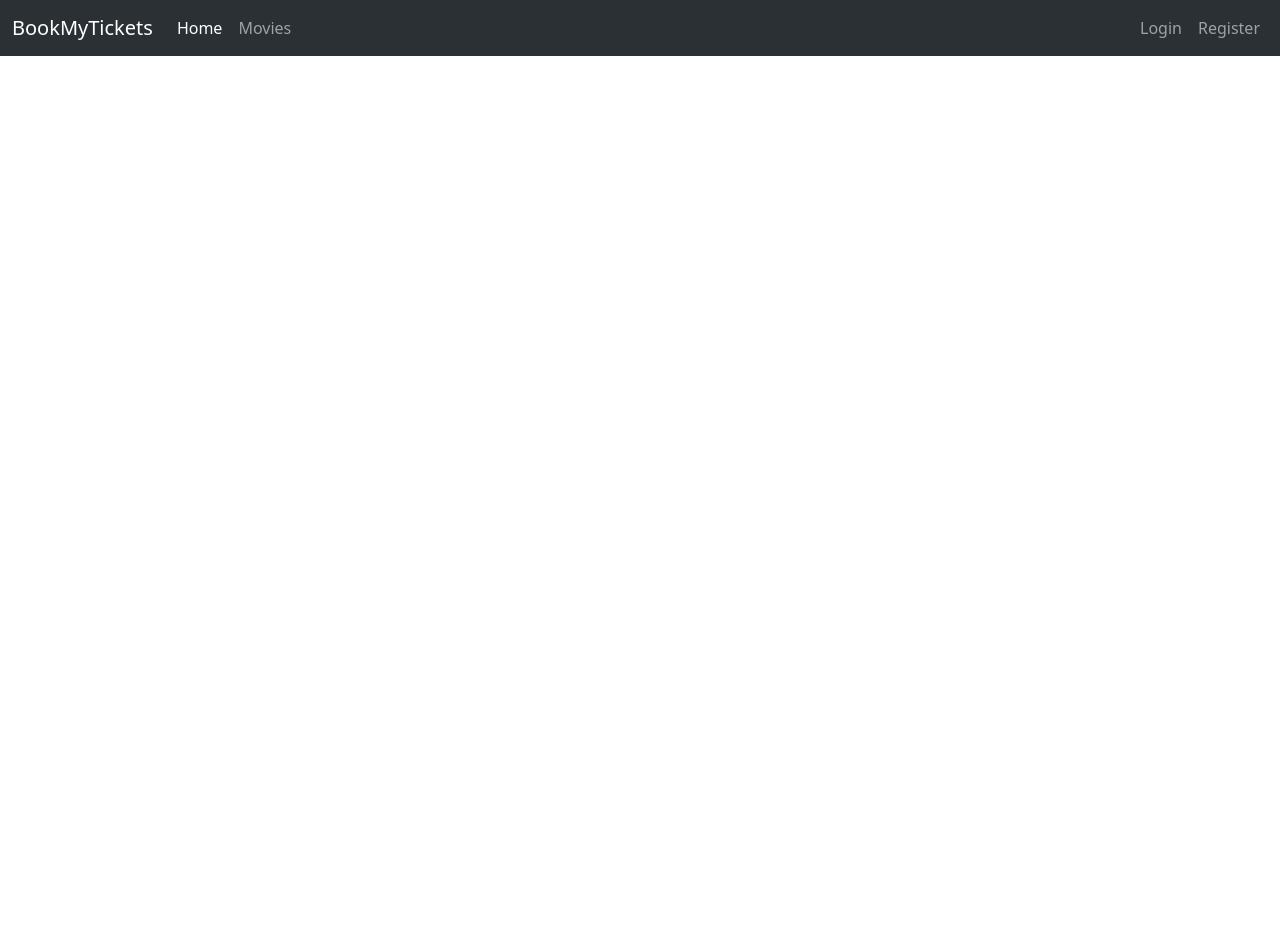
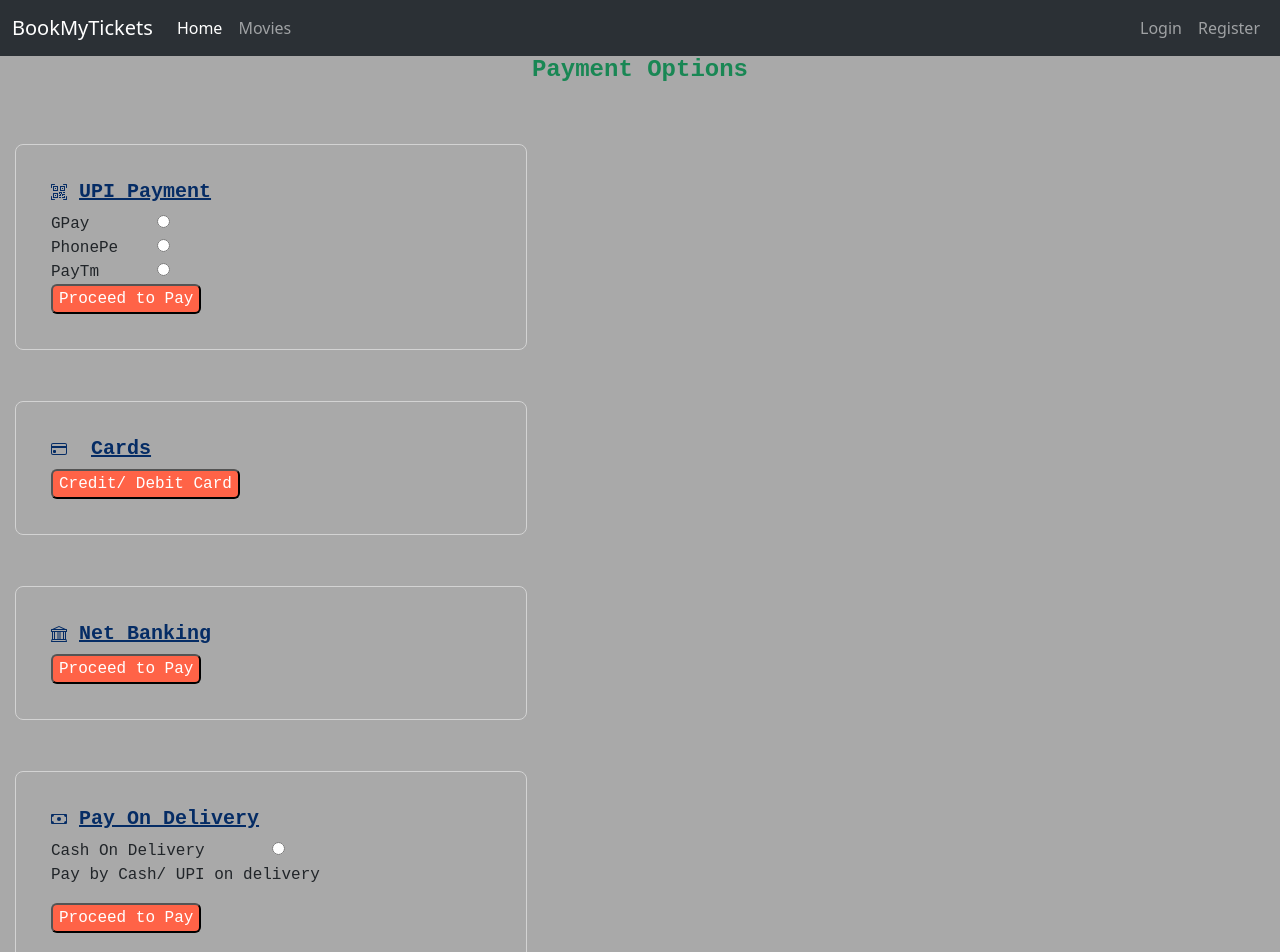
Before and after one commit to IrinBanu/BookMyTickets-App, an Angular app: page /payment in a window 1280 px wide. Before the commit this address led to /. Shown: the top 952 px of the page. Before the commit the page ends 800 px from the top, so only its background shows below. Built offline with nearby package versions, Linux system fonts and the light colour scheme.

Commit message:
payment page updated

```diff
--- a/src/app/app.routes.ts
+++ b/src/app/app.routes.ts
@@ -5,6 +5,7 @@ import { ViewMovieComponent } from './view-movie/view-movie.component';
 import { LoginComponent } from './login/login.component';
 import { RegisterComponent } from './register/register.component';
 import { CartComponent } from './cart/cart.component';
+import { PaymentComponent } from './payment/payment.component';
 
 export const routes: Routes = [
     {path:'home', component:HomeComponent},
@@ -13,5 +14,6 @@ export const routes: Routes = [
     {path:'login', component:LoginComponent},
     {path:'register', component:RegisterComponent},
     {path:'cart', component:CartComponent},
+    {path:'payment', component:PaymentComponent},
     {path:'',redirectTo:'/home', pathMatch:'full'}
 ];
--- a/src/app/cart/cart.component.html
+++ b/src/app/cart/cart.component.html
@@ -1,6 +1,6 @@
 <h4>My Cart</h4>
 
-<table class="table table-borderd">
+<table class="table table-bordered">
     <thead>
         <tr>
             <th>Movie Poster</th>
@@ -22,7 +22,7 @@
             <td><input type="number" value="{{item.numberoftickets}}"></td>
             <td><input type="date" name="" id=""></td>
             <td>
-                <button class="btn btn-info">Confirm Booking</button>
+                <button class="btn btn-info" routerLink="/payment">Confirm Booking</button>
                 &nbsp;
                 <button class="btn btn-danger" (click)="removeItem(i)">Delete</button>
             </td>
--- a/src/app/cart/cart.component.ts
+++ b/src/app/cart/cart.component.ts
@@ -1,10 +1,11 @@
 import { CommonModule } from '@angular/common';
 import { Component, OnInit } from '@angular/core';
+import { RouterLink } from '@angular/router';
 
 @Component({
   selector: 'app-cart',
   standalone: true,
-  imports: [CommonModule],
+  imports: [CommonModule, RouterLink],
   templateUrl: './cart.component.html',
   styles: ``
 })
--- a/src/app/payment/payment.component.html
+++ b/src/app/payment/payment.component.html
@@ -1 +1,61 @@
-<p>payment works!</p>
+<div class="payment">
+    <h4 class="text-success"><b>Payment Options</b></h4>
+</div><br /><br />
+
+<div>
+    <form>
+        <div class="payment_form">
+            <h5 class="text-primary-emphasis"><svg xmlns="http://www.w3.org/2000/svg" width="16" height="16"
+                    fill="currentColor" class="bi bi-qr-code-scan" viewBox="0 0 16 16">
+                    <path
+                        d="M0 .5A.5.5 0 0 1 .5 0h3a.5.5 0 0 1 0 1H1v2.5a.5.5 0 0 1-1 0v-3Zm12 0a.5.5 0 0 1 .5-.5h3a.5.5 0 0 1 .5.5v3a.5.5 0 0 1-1 0V1h-2.5a.5.5 0 0 1-.5-.5ZM.5 12a.5.5 0 0 1 .5.5V15h2.5a.5.5 0 0 1 0 1h-3a.5.5 0 0 1-.5-.5v-3a.5.5 0 0 1 .5-.5Zm15 0a.5.5 0 0 1 .5.5v3a.5.5 0 0 1-.5.5h-3a.5.5 0 0 1 0-1H15v-2.5a.5.5 0 0 1 .5-.5ZM4 4h1v1H4V4Z" />
+                    <path d="M7 2H2v5h5V2ZM3 3h3v3H3V3Zm2 8H4v1h1v-1Z" />
+                    <path d="M7 9H2v5h5V9Zm-4 1h3v3H3v-3Zm8-6h1v1h-1V4Z" />
+                    <path
+                        d="M9 2h5v5H9V2Zm1 1v3h3V3h-3ZM8 8v2h1v1H8v1h2v-2h1v2h1v-1h2v-1h-3V8H8Zm2 2H9V9h1v1Zm4 2h-1v1h-2v1h3v-2Zm-4 2v-1H8v1h2Z" />
+                    <path d="M12 9h2V8h-2v1Z" />
+                </svg>&nbsp;<b><u>UPI Payment</u></b></h5>
+            <label for="gpay">GPay</label>&nbsp;&nbsp;&nbsp;&nbsp;&nbsp;&nbsp;
+            <input type="radio" name="upi-payment" id="gpay" value="GPay"><br/>
+            <label for="PhonePe">PhonePe</label>&nbsp;&nbsp;&nbsp;
+            <input type="radio" name="upi-payment" id="phonepe" value="PhonePe"><br/>
+            <label for="PayTm">PayTm</label>&nbsp;&nbsp;&nbsp;&nbsp;&nbsp;
+            <input type="radio" name="upi-payment" id="paytm" value="PayTm"><br/>
+
+            <button class="rounded-2" style="background-color: tomato; color: white;">Proceed to Pay</button>
+        </div><br /><br />
+
+        <div class="payment_form">
+            <h5 class="text-primary-emphasis"><svg xmlns="http://www.w3.org/2000/svg" width="16" height="16"
+                    fill="currentColor" class="bi bi-credit-card" viewBox="0 0 16 16">
+                    <path
+                        d="M0 4a2 2 0 0 1 2-2h12a2 2 0 0 1 2 2v8a2 2 0 0 1-2 2H2a2 2 0 0 1-2-2zm2-1a1 1 0 0 0-1 1v1h14V4a1 1 0 0 0-1-1zm13 4H1v5a1 1 0 0 0 1 1h12a1 1 0 0 0 1-1z" />
+                    <path d="M2 10a1 1 0 0 1 1-1h1a1 1 0 0 1 1 1v1a1 1 0 0 1-1 1H3a1 1 0 0 1-1-1z" />
+                </svg> &nbsp;<b><u>Cards</u></b></h5>
+            <button class="rounded-2" style="background-color: tomato; color: white;">Credit/ Debit Card</button>
+        </div><br /><br />
+
+        <div class="payment_form">
+            <h5 class="text-primary-emphasis"><svg xmlns="http://www.w3.org/2000/svg" width="16" height="16"
+                    fill="currentColor" class="bi bi-bank" viewBox="0 0 16 16">
+                    <path
+                        d="m8 0 6.61 3h.89a.5.5 0 0 1 .5.5v2a.5.5 0 0 1-.5.5H15v7a.5.5 0 0 1 .485.38l.5 2a.498.498 0 0 1-.485.62H.5a.498.498 0 0 1-.485-.62l.5-2A.5.5 0 0 1 1 13V6H.5a.5.5 0 0 1-.5-.5v-2A.5.5 0 0 1 .5 3h.89zM3.777 3h8.447L8 1zM2 6v7h1V6zm2 0v7h2.5V6zm3.5 0v7h1V6zm2 0v7H12V6zM13 6v7h1V6zm2-1V4H1v1zm-.39 9H1.39l-.25 1h13.72z" />
+                </svg>&nbsp;<b><u>Net Banking</u></b></h5>
+            <button class="rounded-2" style="background-color: tomato; color: white;">Proceed to Pay</button>
+        </div><br /><br />
+
+        <div class="payment_form">
+            <h5 class="text-primary-emphasis"><svg xmlns="http://www.w3.org/2000/svg" width="16" height="16"
+                    fill="currentColor" class="bi bi-cash" viewBox="0 0 16 16">
+                    <path d="M8 10a2 2 0 1 0 0-4 2 2 0 0 0 0 4" />
+                    <path
+                        d="M0 4a1 1 0 0 1 1-1h14a1 1 0 0 1 1 1v8a1 1 0 0 1-1 1H1a1 1 0 0 1-1-1zm3 0a2 2 0 0 1-2 2v4a2 2 0 0 1 2 2h10a2 2 0 0 1 2-2V6a2 2 0 0 1-2-2z" />
+                </svg>&nbsp;<b><u>Pay On Delivery</u></b></h5>
+            <label for="cod">Cash On Delivery</label>&nbsp;&nbsp;&nbsp;&nbsp;&nbsp;&nbsp;
+            <input type="radio" name="cod" id="cod" value="cod">
+            <p>Pay by Cash/ UPI on delivery</p>
+            <button class="rounded-2" style="background-color: tomato; color: white;">Proceed to Pay</button>
+        </div>
+    </form>
+
+</div>
--- a/src/app/payment/payment.component.ts
+++ b/src/app/payment/payment.component.ts
@@ -1,4 +1,5 @@
 import { Component } from '@angular/core';
+import { FormsModule } from '@angular/forms';
 
 @Component({
   selector: 'app-payment',
--- a/src/styles.css
+++ b/src/styles.css
@@ -1,5 +1,23 @@
 /* You can add global styles to this file, and also import other style files */
 
+body{
+    background-color: darkgray;
+}
 .movie-card {
     padding: 10px;
 }
+
+.payment{
+    text-align: center;
+    font-family: 'Courier New', Courier, monospace;
+}
+
+.payment_form{
+    border: 1px solid lightgray;
+    width:40%;
+    padding: 35px;
+    border-radius: 8px;
+    font-family: 'Courier New', Courier, monospace;
+    margin-left: 15px;
+    margin-top: 3px;
+}
```
